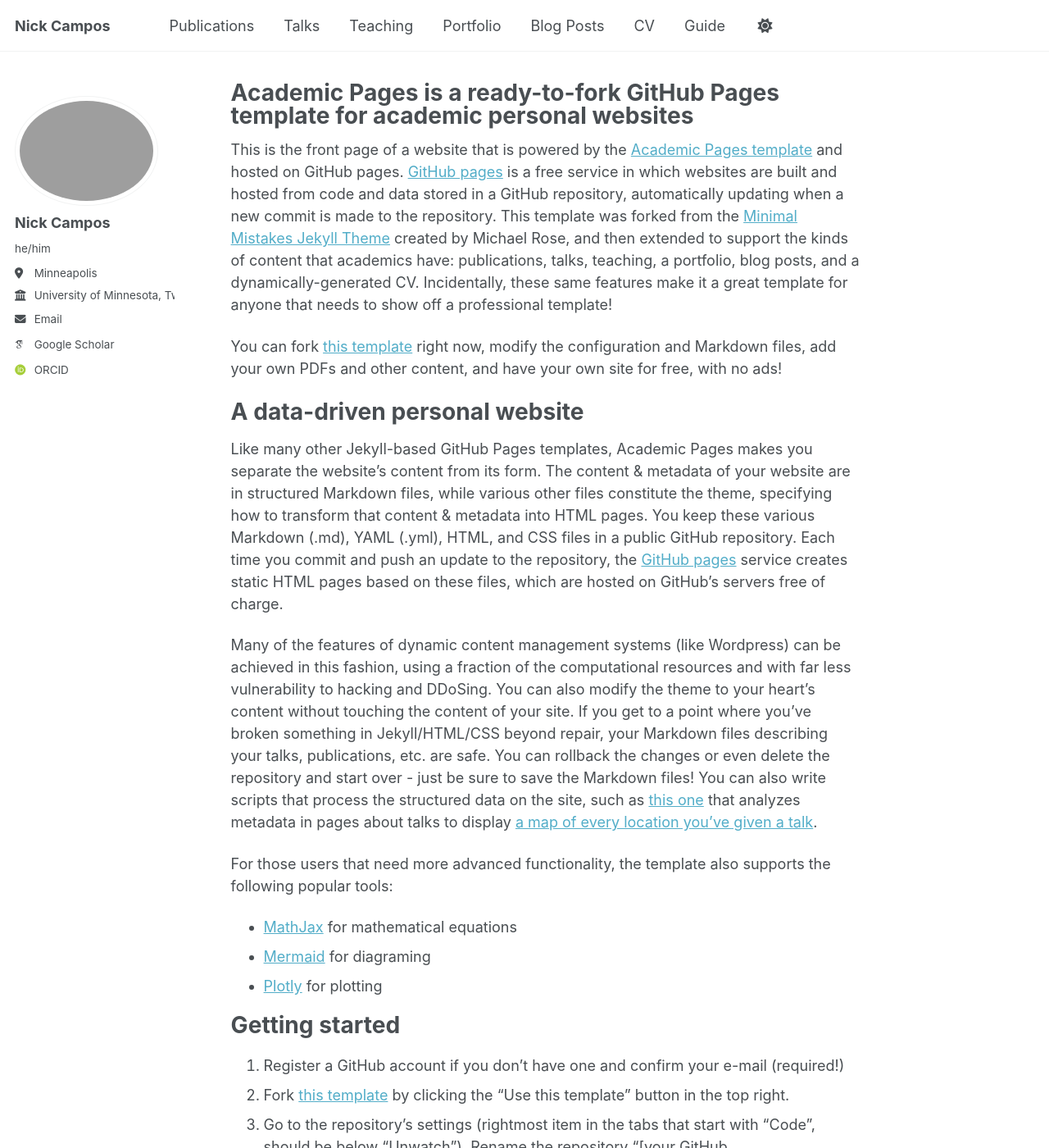
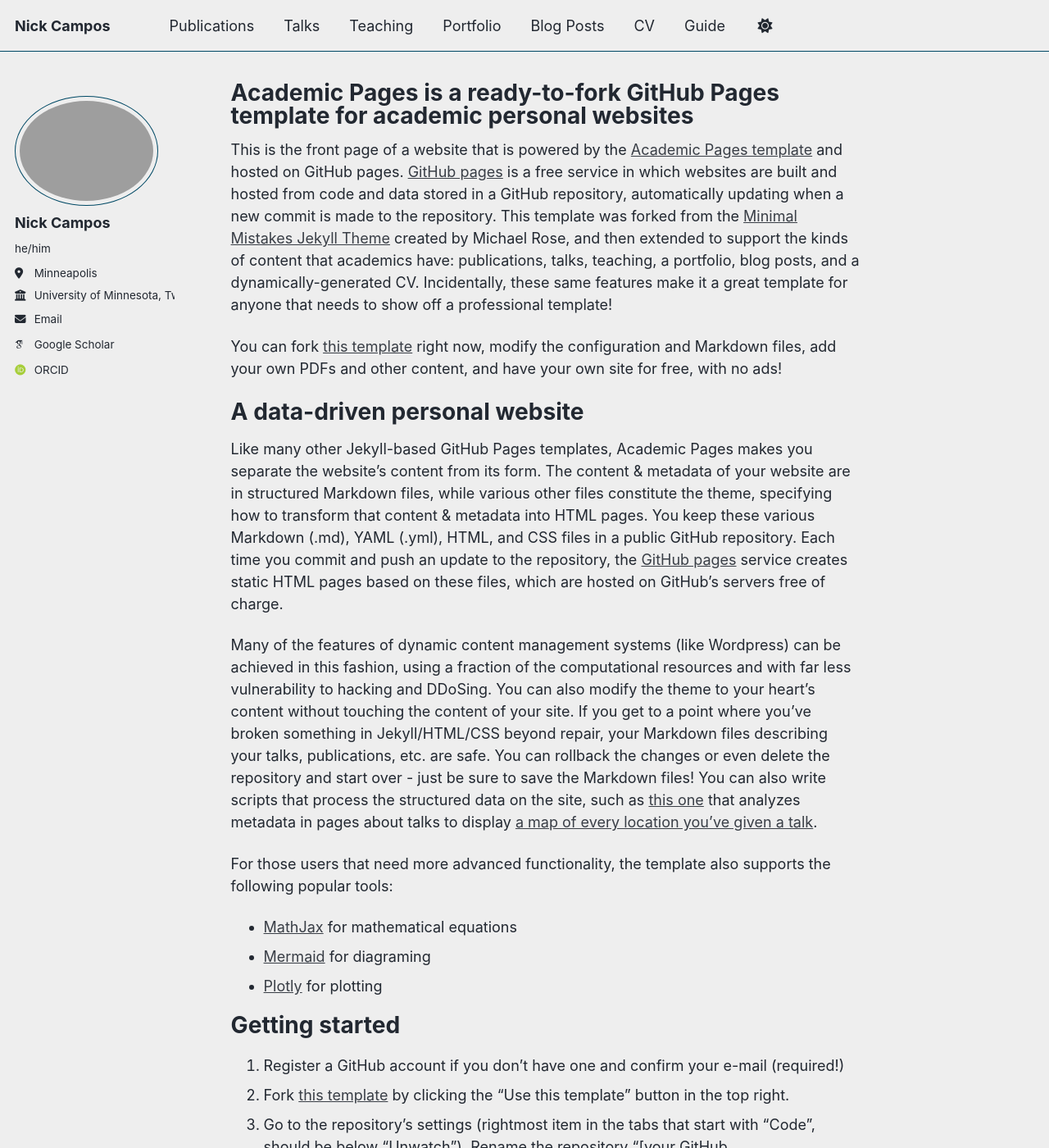
Before and after one commit to nickcampos11/nickcampos11.github.io, a Jekyll site: the page built from _pages/about.md, in a window 1280 px wide and 1400 px high. Shown: the whole window at 82% size. Built offline with Jekyll 4.4.1, drawn with Linux system fonts in a browser that asks for light colours; some web fonts are replaced; a script that is not in the unit is left out.

Commit message:
Update _config.yml

```diff
--- a/_config.yml
+++ b/_config.yml
@@ -8,7 +8,7 @@
 
 # Basic Site Settings
 locale                   : "en-US"
-site_theme               : "default" # Currently available options are "default", "air"
+site_theme               : "air" # Currently available options are "default", "air"
 title                    : "Nick Campos"
 title_separator          : "-"
 name                     : &name "Nick Campos"
@@ -104,7 +104,7 @@ comments:
   facebook:
     appid                :
     num_posts            : # 5 (default)
-    colorscheme          : # "light" (default), "dark"
+    colorscheme          : "dark"
 staticman:
   allowedFields          : ['name', 'email', 'url', 'message']
   branch                 : "gh-pages" # "master", "gh-pages"
```
